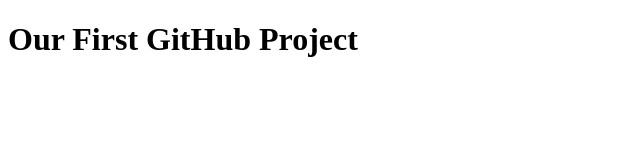
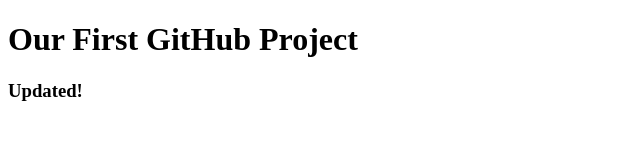
Before and after one commit to Miller-Boost/Arsema, a plain HTML site: page index.html in a window 1280 px wide. Shown: the whole page, without its empty margins (0-640 px from the left). Drawn offline with Linux system fonts and the light colour scheme.

Commit message:
Second Commit

```diff
--- a/index.html
+++ b/index.html
@@ -7,5 +7,6 @@
 </head>
 <body>
     <h1>Our First GitHub Project</h1>
+    <h3>Updated!</h3>
 </body>
 </html>
```
